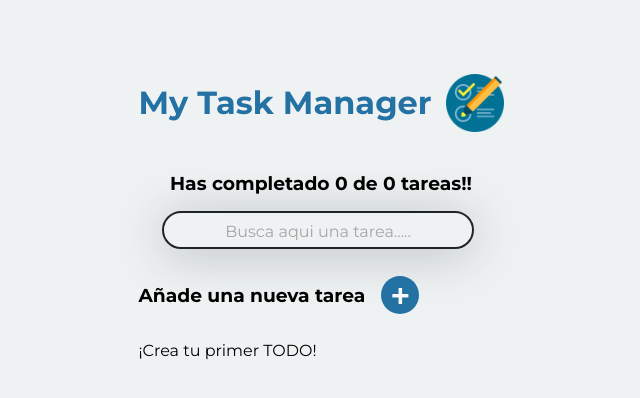
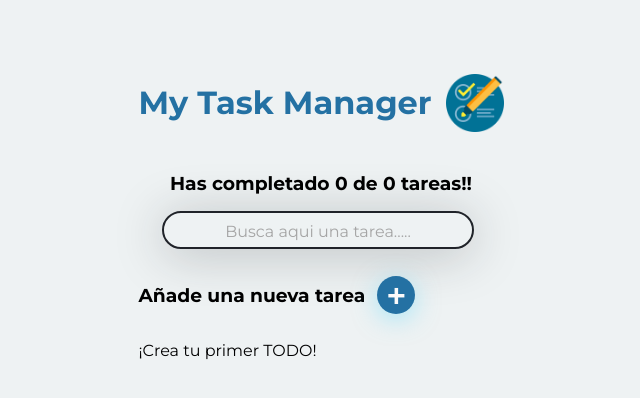
Before and after one commit to noe1984/taskManager, a React (Create React App) app: page / in a window 1280 px wide. Shown: the top 398 px of the page, without its empty margins (319-959 px from the left). Built offline with nearby package versions, Linux system fonts and the light colour scheme.

Commit message:
fixing todoItem text

```diff
--- a/src/components/TodoForm.js
+++ b/src/components/TodoForm.js
@@ -17,7 +17,7 @@ function TodoForm(props) {
     }
 
     function onCancel() {
-        navigate(-1)
+        navigate('/')
     }
 
     return (
--- a/src/components/TodoItem.js
+++ b/src/components/TodoItem.js
@@ -1,6 +1,6 @@
 import React from 'react';
 import './styles/TodoItem.css';
-import {CompleteIcon,EditIcon,RemoveIcon} from './TodoIcons'
+import { CompleteIcon,EditIcon,RemoveIcon } from './TodoIcons'
 
 function TodoItem(props) {
 
--- a/src/components/styles/CreateTodoButton.css
+++ b/src/components/styles/CreateTodoButton.css
@@ -10,7 +10,7 @@
 
 .CreateTodoButton {
   background: #2471A3;
-  /* box-shadow: 0px 5px 25px rgba(97, 218, 250, 0.5); */
+  box-shadow: 0px 5px 25px rgba(97, 218, 250, 0.5);
   border: none;
   border-radius: 50%;
   cursor: pointer;
@@ -21,11 +21,11 @@
   align-items: center;
   height: 38px;
   width: 38px;
-  transform: rotate(0);
-  transition: .3s ease;
-  margin-left: 16px;
+  margin-left: 12px;
 }
 
 .CreateTodoButton:hover {
   transform: rotate(224deg);
+  transform: scale(1.2);
+  transition: .3s ease;
 }
--- a/src/components/styles/TodoItem.css
+++ b/src/components/styles/TodoItem.css
@@ -19,14 +19,13 @@
 }
 
 .TodoItem-text {
-  width: calc(100% - 60px);
+  width: calc(100% - 80px);
   font-weight: bold;
   word-wrap: break-word;
   font-size: 14px;
   padding-left: 8px;
 }
 .TodoItem-p {
-  margin-right: 32px;
   width: calc(100% - 50px);
 }
 
--- a/src/hooks/useLocalStorage.js
+++ b/src/hooks/useLocalStorage.js
@@ -63,7 +63,7 @@ function useLocalStorage(itemName, initialValue) {
       } catch (error) {
         dispatch({type: "ERROR"})
       }
-    },1000);
+    },2000);
   },[synchronizedItem])
 
   const synchronizeItem = () => {
--- a/src/routes/NewTodoPage.js
+++ b/src/routes/NewTodoPage.js
@@ -4,7 +4,7 @@ import { useTodos } from '../hooks/useTodos';
 import newTask from '../assets/newTask.jpg'
 
 function NewTodoPage() {
-    const { states, stateModifiers } = useTodos()
+    const { stateModifiers } = useTodos()
     const { addTodo } = stateModifiers
     return (
         <div>
--- a/src/routes/styles/HomePage.css
+++ b/src/routes/styles/HomePage.css
@@ -3,6 +3,7 @@
     align-content: center;
     justify-content: center;
 }
+
 .AppUI-container--title {
     display: flex;
     align-items: center;
```
Also changed, not shown: src/components/CreateTodoButton.js (line endings or trailing spaces).
